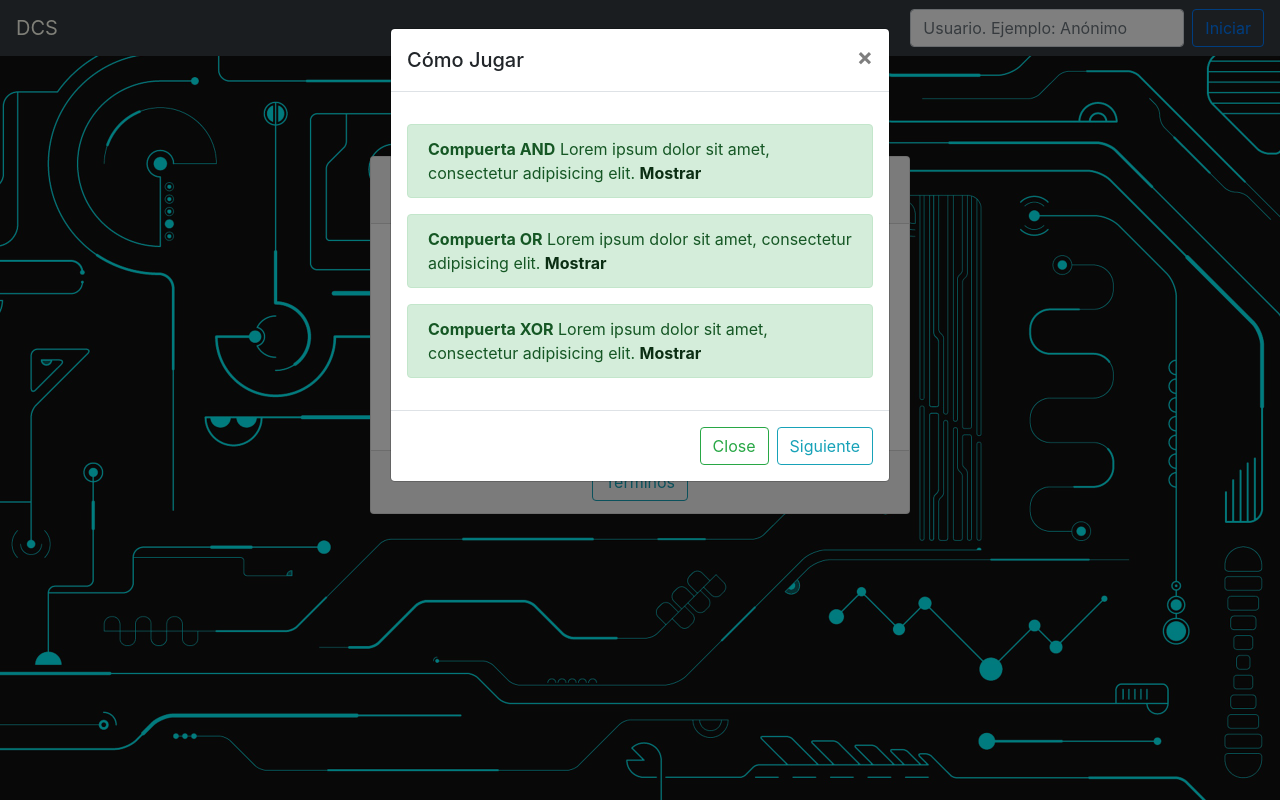
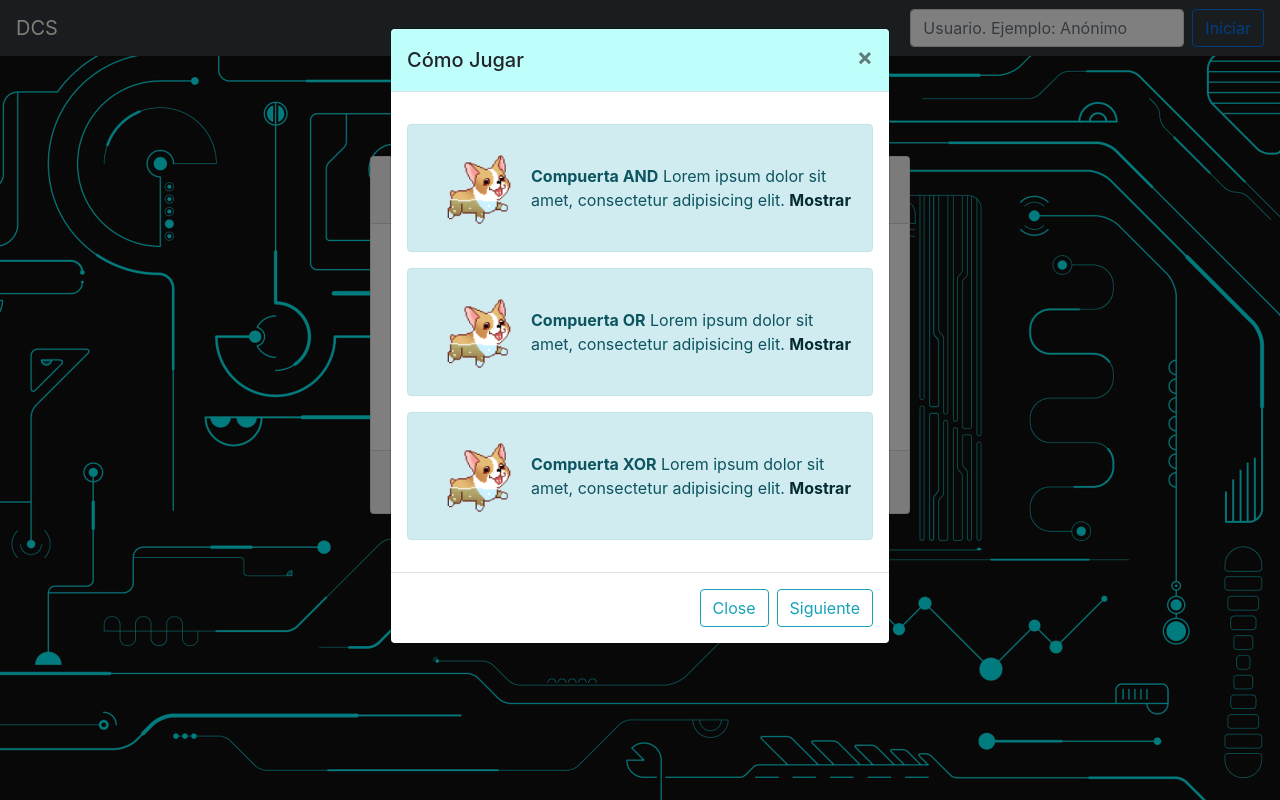
Before and after one commit to afcolindres/teoria, a website: page CDS-teoria/public/index.html in a window 1280 px wide. Both pictures are taken after a click on the button "Reglas". Drawn offline with Linux system fonts and the light colour scheme.

Commit message:
Insertando Gif

```diff
--- a/CDS-teoria/public/css/custom.css
+++ b/CDS-teoria/public/css/custom.css
@@ -64,3 +64,9 @@ body {
     margin-left: 7px;
     margin-top: 5px;
 }
+
+div.modal-header {
+
+    background-color: #BFFFFB;
+
+}
--- a/CDS-teoria/public/index.html
+++ b/CDS-teoria/public/index.html
@@ -44,29 +44,59 @@
                 <div class="modal fade" id="rules" tabindex="-1" role="dialog" aria-labelledby="exampleModalLabel" aria-hidden="true">
                     <div class="modal-dialog" role="document">
                         <div class="modal-content">
-                            <div class="modal-header">
+                            <div class="modal-header" id="cabezona">
                                 <h5 class="modal-title" id="exampleModalLabel">Cómo Jugar</h5>
                                 <button type="button" class="close" data-dismiss="modal" aria-label="Close">
                                 <span aria-hidden="true">&times;</span>
                             </button>
                             </div>
                             <div class="modal-body">
-                                <div class="alert alert-success mt-3">
+                                <div class="alert alert-info mt-3">
+                                        <table>
+                                                <tr>
+                                                    <td>
+                                                        <img src="../public/img/gif.gif" width="100px" height="100px" alt="">
+                                                    </td>
+                                                    <td>
+                                                        <strong>Compuerta AND</strong> Lorem ipsum dolor sit amet, consectetur adipisicing elit.
+                                                        <a href="#" class="alert-link">Mostrar</a>
 
-                                    <strong>Compuerta AND</strong> Lorem ipsum dolor sit amet, consectetur adipisicing elit.
-                                    <a href="#" class="alert-link">Mostrar</a>
+                                                    </td>
+                                                </tr>
+                                            </table>
                                 </div>
-                                <div class="alert alert-success mt-3">
-                                    <strong>Compuerta OR</strong> Lorem ipsum dolor sit amet, consectetur adipisicing elit.
-                                    <a href="#" class="alert-link">Mostrar</a>
+                                <div class="alert alert-info mt-3">
+                                    <table>
+                                        <tr>
+                                            <td>
+                                                <img src="../public/img/gif.gif" width="100px" height="100px" alt="">
+                                            </td>
+                                            <td>
+                                                <strong>Compuerta OR</strong> Lorem ipsum dolor sit amet, consectetur adipisicing elit.
+                                                <a href="#" class="alert-link">Mostrar</a>
+
+                                            </td>
+                                        </tr>
+                                    </table>
+
                                 </div>
-                                <div class="alert alert-success mt-3">
-                                    <strong>Compuerta XOR</strong> Lorem ipsum dolor sit amet, consectetur adipisicing elit.
-                                    <a href="#" class="alert-link">Mostrar</a>
+                                <div class="alert alert-info mt-3">
+                                        <table>
+                                                <tr>
+                                                    <td>
+                                                        <img src="../public/img/gif.gif" width="100px" height="100px" alt="">
+                                                    </td>
+                                                    <td>
+                                                        <strong>Compuerta XOR</strong> Lorem ipsum dolor sit amet, consectetur adipisicing elit.
+                                                        <a href="#" class="alert-link">Mostrar</a>
+
+                                                    </td>
+                                                </tr>
+                                            </table>
                                 </div>
                             </div>
                             <div class="modal-footer">
-                                <button type="button" class="btn btn-outline-success" data-dismiss="modal">Close</button>
+                                <button type="button" class="btn btn-outline-info" data-dismiss="modal">Close</button>
                                 <button type="button" class="btn btn-outline-info">Siguiente</button>
                             </div>
                         </div>
```
Also changed, not shown: CDS-teoria/public/img/gif.gif (added).
